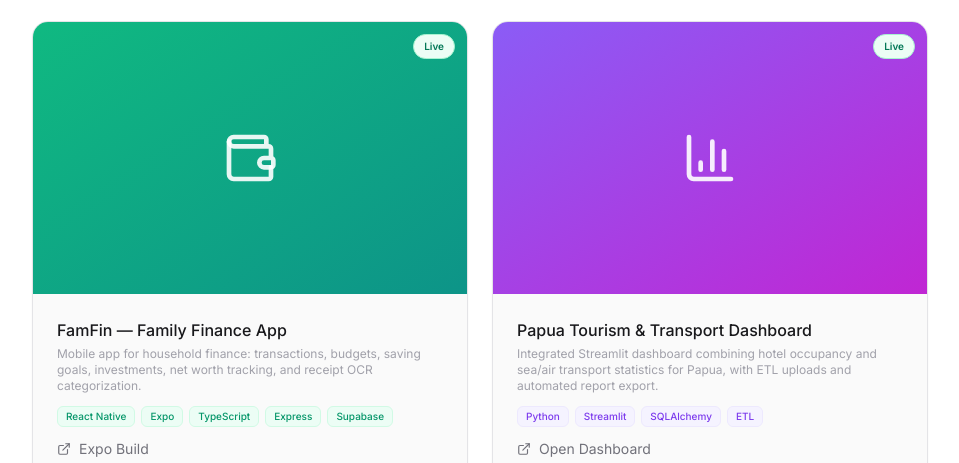
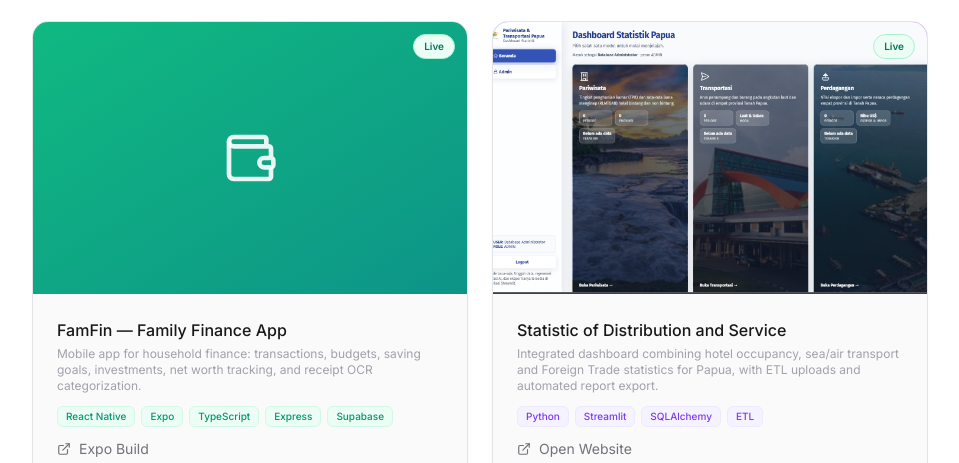
Before and after one commit to yenrosagala/portofolio, a plain HTML site: page index.html in a window 1280 px wide. Shown: the part 6220-6683 px from the top of the page, without its empty margins (300-1259 px from the left). Drawn offline with nearby package versions, Linux system fonts and the light colour scheme.

Commit message:
Update project details and links in index.html

```diff
--- a/index.html
+++ b/index.html
@@ -512,13 +512,13 @@
         </div>
         <div class="reveal project-item project-card development" data-category="development">
           <div class="rounded-2xl border border-zinc-200 overflow-hidden bg-zinc-50 card-hover h-full shadow-sm">
-            <div class="aspect-[16/10] overflow-hidden relative bg-gradient-to-br from-violet-500 to-fuchsia-600 flex items-center justify-center"><i data-lucide="bar-chart-3" class="project-img w-14 h-14 text-white/90"></i><span class="absolute top-3 right-3 px-2.5 py-1 text-[10px] font-semibold rounded-full bg-emerald-50 text-emerald-700 border border-emerald-200">Live</span></div>
+            <div class="aspect-[16/10] overflow-hidden relative bg-gradient-to-br from-violet-500 to-fuchsia-600 flex items-center justify-center"><img src="images/statdis.png" alt="Statistic of Distribution and Service Website Preview" class="project-img w-full h-full object-cover object-top"><span class="absolute top-3 right-3 px-2.5 py-1 text-[10px] font-semibold rounded-full bg-emerald-50 text-emerald-700 border border-emerald-200">Live</span></div>
             <div class="p-6">
-              <h3 class="text-base font-medium text-zinc-900 mb-1">Papua Tourism &amp; Transport Dashboard</h3>
-              <p class="text-xs text-zinc-400 mb-3">Integrated Streamlit dashboard combining hotel occupancy and sea/air transport statistics for Papua, with ETL uploads and automated report export.</p>
+              <h3 class="text-base font-medium text-zinc-900 mb-1">Statistic of Distribution and Service</h3>
+              <p class="text-xs text-zinc-400 mb-3">Integrated dashboard combining hotel occupancy, sea/air transport and Foreign Trade statistics for Papua, with ETL uploads and automated report export.</p>
               <div class="flex flex-wrap gap-1.5 mb-3"><span class="px-2 py-0.5 text-[10px] text-violet-600 bg-violet-50 border border-violet-100 rounded-md font-medium">Python</span><span class="px-2 py-0.5 text-[10px] text-violet-600 bg-violet-50 border border-violet-100 rounded-md font-medium">Streamlit</span><span class="px-2 py-0.5 text-[10px] text-violet-600 bg-violet-50 border border-violet-100 rounded-md font-medium">SQLAlchemy</span><span class="px-2 py-0.5 text-[10px] text-violet-600 bg-violet-50 border border-violet-100 rounded-md font-medium">ETL</span></div>
               <div class="space-y-1.5">
-                <a href="https://statdistribusi.streamlit.app/" target="_blank" rel="noopener" class="flex items-center gap-2 text-sm text-zinc-500 hover:text-sky-600 transition-colors"><i data-lucide="external-link" class="w-3.5 h-3.5"></i> Open Dashboard</a>
+                <a href="https://statdistribusi.simatoa.web.id/" target="_blank" rel="noopener" class="flex items-center gap-2 text-sm text-zinc-500 hover:text-sky-600 transition-colors"><i data-lucide="external-link" class="w-3.5 h-3.5"></i> Open Website</a>
 <a href="https://github.com/yenrosagala/Distribusi" target="_blank" rel="noopener" class="flex items-center gap-2 text-sm text-zinc-500 hover:text-sky-600 transition-colors"><i data-lucide="github" class="w-3.5 h-3.5"></i> Source Code</a>
               </div>
             </div>
```
